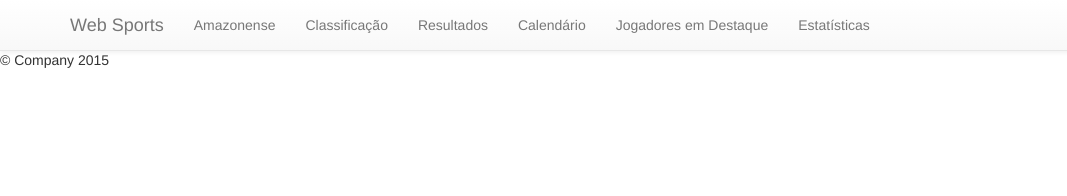
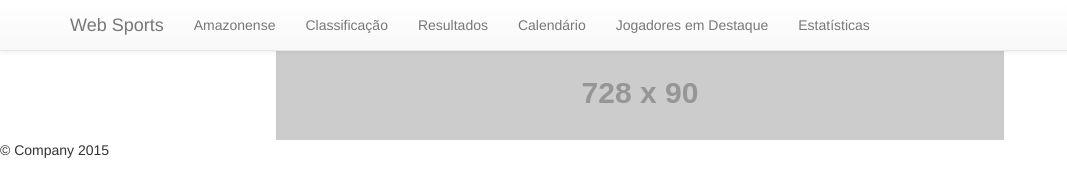
Before and after one commit to kultemberg/web-sports, a plain HTML site: page index.html in a window 1280 px wide. Shown: the whole page, without its empty margins (0-1067 px from the left). Drawn offline with nearby package versions, Linux system fonts and the light colour scheme; placeholder pictures from the web are drawn by us.

Commit message:
adinionar componente anuncio

```diff
--- a/index.html
+++ b/index.html
@@ -28,7 +28,12 @@
 <body>
   <div id="header"></div>
 
+  <div class="container-fluid" id="ad-header">
+    <img src="http://placehold.it/728x90" alt="" class="img-responsive center-block">
+  </div>
+
   <div id="footer"></div>
+
     <!-- /container -->
     <script src="//ajax.googleapis.com/ajax/libs/jquery/1.11.2/jquery.min.js"></script>
     <script>
```
